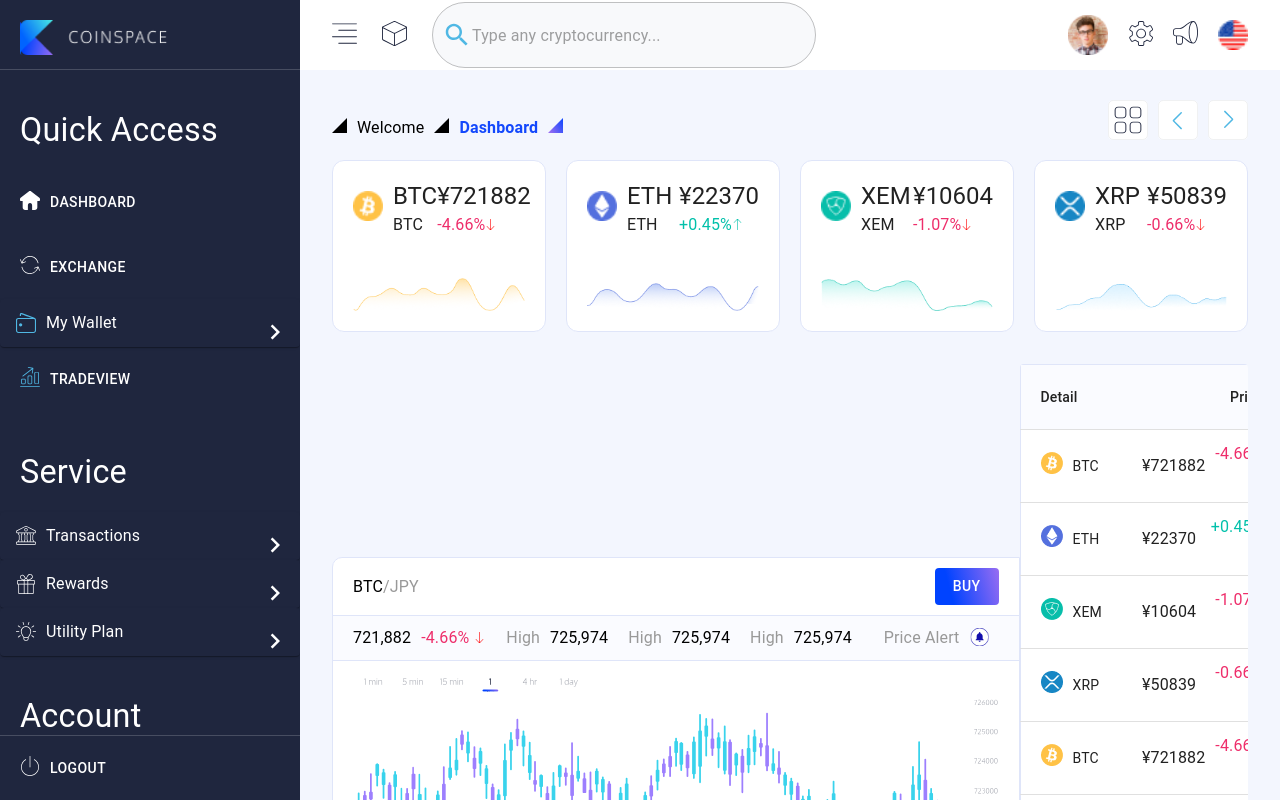
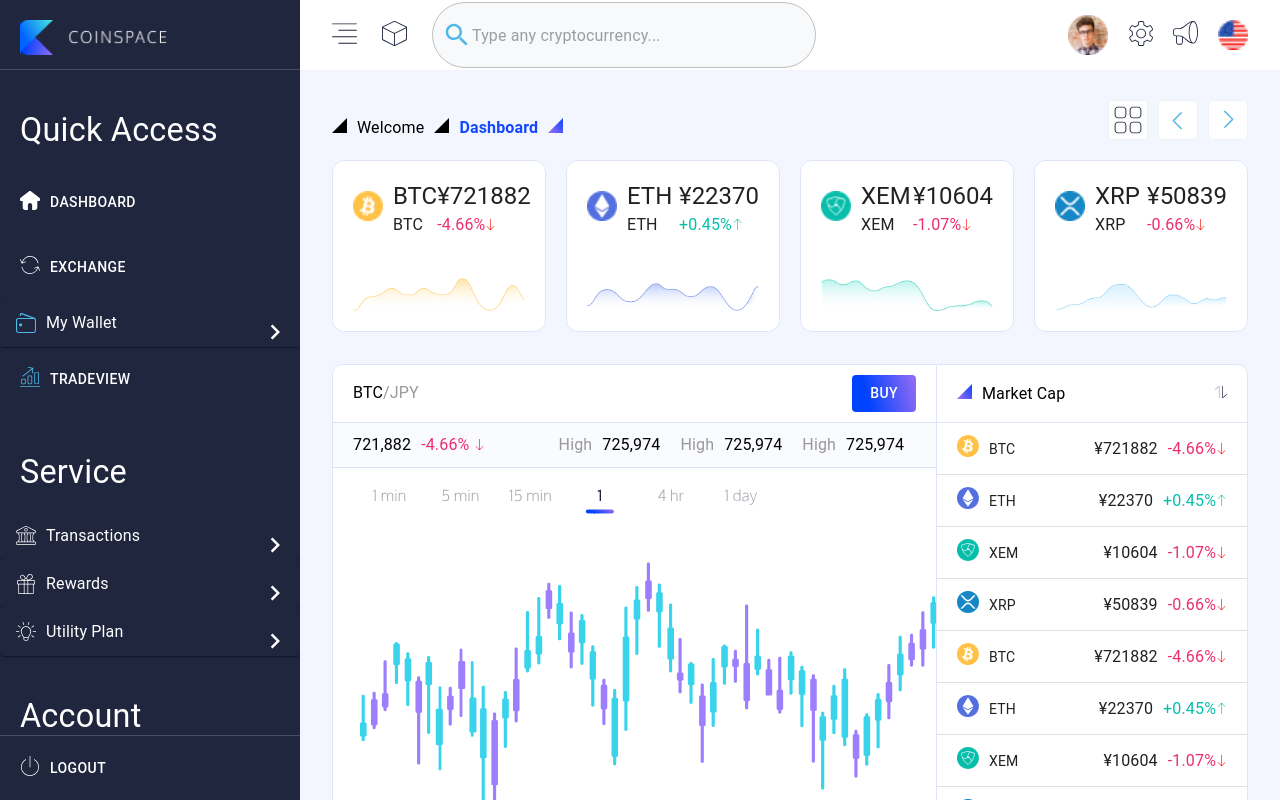
Before and after one commit to neharadialcode/material-ui-dashboard, a Next.js app: page / in a window 1280 px wide. Built offline with nearby package versions, Linux system fonts and the light colour scheme.

Commit message:
scrollbar added

```diff
--- a/components/BTCLeftTable.jsx
+++ b/components/BTCLeftTable.jsx
@@ -14,6 +14,7 @@
 const BTCLeftTable = () => {
   return (
     <Box
+      className="table_sctollbar"
       sx={{
         backgroundColor: "color.white",
         width: "75%",
@@ -58,6 +59,11 @@
       </Box>
       <Box
         sx={{
+          overflow: "auto",
+        }}
+      >
+        <Box
+          sx={{
             padding: "10px 20px",
             display: "flex",
             justifyContent: "space-between",
@@ -66,6 +72,8 @@
             borderTop: "1px solid",
             borderBottom: "1px solid",
             borderColor: "#DFE5F9",
+            overflow: "auto",
+            minWidth: "750px",
           }}
         >
           <Box
@@ -175,14 +183,23 @@
             <RoundNotificationIcon />
           </Box>
         </Box>
+      </Box>
       <TableContainer
         component={Paper}
-        sx={{ boxShadow: "none", width: "100%" }}
+        sx={{ boxShadow: "none", width: "100%", border: 0, height: "100%" }}
       >
-        <Table size="small" aria-label="a dense table">
-          <TableBody>
-            <TableRow>
-              <TableCell sx={{ padding: "12px 20px" }}>
+        <Table
+          size="small"
+          aria-label="a dense table"
+          sx={{
+            border: 0,
+            overflow: "auto",
+            minWidth: "1200px",
+          }}
+        >
+          <TableBody sx={{ border: 0 }}>
+            <TableRow sx={{ border: 0 }}>
+              <TableCell sx={{ padding: "12px 20px", border: 0 }}>
                 <GraphImgTable />
               </TableCell>
             </TableRow>
--- a/components/BTCRightTable.jsx
+++ b/components/BTCRightTable.jsx
@@ -12,42 +12,57 @@
 } from "@mui/material";
 import Paper from "@mui/material/Paper";
 import { sliderData } from "./Helper";
-import { GraphImgTable, UpArrow } from "./Icons";
+import { GraphImgTable, Triangle, UpArrow, UpDownArrows } from "./Icons";
 const BTCRightTable = () => {
   return (
-    <TableContainer component={Paper} sx={{ boxShadow: "none", width: "25%" }}>
-      <Table
+    <Box
       sx={{
-          borderLeft: "1px solid ",
+        backgroundColor: "color.white",
+        width: "25%",
+        minWidth: "310px",
+        borderRadius: "0px 10px 0 0px",
+        border: "1px solid ",
+        borderLeft: 0,
         borderColor: "#DFE5F9",
+        overflow: "hidden",
       }}
-        size="small"
-        aria-label="a dense table"
     >
-        {" "}
-        <TableHead
+      <Box
         sx={{
-            bgcolor: "#FAFBFF",
-            border: "1px solid",
+          display: "flex",
+          justifyContent: "space-between",
+          padding: "16.5px 20px",
+          alignItems: "center",
+          borderBottom: "1px solid",
           borderColor: "#DFE5F9",
         }}
       >
-          <TableRow
+        <Box
           sx={{
-              bgcolor: "#FAFBFF",
-              border: "1px solid",
-              borderColor: "#DFE5F9",
+            display: "flex",
+            justifyContent: "space-between",
+            alignItems: "baseline",
           }}
         >
-            <TableCell sx={{ padding: "20px" }} align="left">
-              Detail
-            </TableCell>
-            <TableCell sx={{ padding: "20px" }} align="right">
-              Price
-            </TableCell>
-          </TableRow>
-        </TableHead>
-        <TableBody>
+          <Triangle color="url(#paint0_linear_0_776)" />
+          <Typography
+            sx={{
+              paddingLeft: "10px",
+            }}
+          >
+            Market Cap
+          </Typography>
+        </Box>
+        <Box>
+          <UpDownArrows />
+        </Box>
+      </Box>
+      <TableContainer
+        component={Paper}
+        sx={{ boxShadow: "none", width: "100%" }}
+      >
+        <Table size="small" aria-label="a dense table">
+          <TableBody sx={{ border: 0 }}>
             {sliderData.map((obj) => (
               <TableRow
                 key={obj.name}
@@ -56,6 +71,7 @@
                   "&:hover": {
                     backgroundColor: "#FAFBFF",
                   },
+                  border: 0,
                 }}
               >
                 <TableCell
@@ -114,6 +130,7 @@
           </TableBody>
         </Table>
       </TableContainer>
+    </Box>
   );
 };
 
--- a/components/BTCchart.jsx
+++ b/components/BTCchart.jsx
@@ -20,7 +20,6 @@
         sx={{
           display: "flex",
           justifyContent: "space-between",
-          alignItems: "center",
         }}
       >
         <BTCLeftTable />
--- a/components/Icons.jsx
+++ b/components/Icons.jsx
@@ -1978,3 +1978,26 @@
     </defs>
   </svg>
 );
+export const UpDownArrows = () => (
+  <svg
+    width="13"
+    height="14"
+    viewBox="0 0 13 14"
+    fill="none"
+    xmlns="http://www.w3.org/2000/svg"
+  >
+    <path
+      fill-rule="evenodd"
+      clip-rule="evenodd"
+      d="M8.59207 0.977698C8.78441 0.977698 8.94003 1.11613 8.94003 1.2868V12.2004L12.317 9.2007C12.4525 9.08013 12.673 9.08013 12.809 9.2007C12.9447 9.32147 12.9447 9.51718 12.809 9.63775L9.28559 12.7676C9.08833 12.9578 8.85457 13.0223 8.59207 13.0223C8.32978 13.0223 8.2441 12.8591 8.2441 12.7676V1.2866C8.2441 1.11594 8.40016 0.977698 8.59207 0.977698Z"
+      fill="#1F263E"
+    />
+    <path
+      opacity="0.4"
+      fill-rule="evenodd"
+      clip-rule="evenodd"
+      d="M5.22947 13.0223C5.03712 13.0223 4.8815 12.8839 4.8815 12.7132L4.8815 1.79956L1.50457 4.7993C1.36906 4.91987 1.14852 4.91987 1.01257 4.7993C0.876833 4.67853 0.876833 4.48282 1.01257 4.36225L4.53594 1.23243C4.73321 1.04219 4.96696 0.977692 5.22947 0.977692C5.49175 0.977692 5.57743 1.14089 5.57743 1.23243L5.57743 12.7134C5.57743 12.8841 5.42137 13.0223 5.22947 13.0223Z"
+      fill="#1F263E"
+    />
+  </svg>
+);
--- a/src/styles/globals.css
+++ b/src/styles/globals.css
@@ -59,3 +59,16 @@
   background-color: rgba(248, 249, 251, 1);
   border: 0;
 }
+.table_sctollbar ::-webkit-scrollbar {
+  height: 4px;
+}
+
+/* Track */
+.table_sctollbar ::-webkit-scrollbar-track {
+  background: white;
+}
+
+/* Handle */
+.table_sctollbar ::-webkit-scrollbar-thumb {
+  background: linear-gradient(75deg, #0043ff 25.69%, #a370f1 105.3%);
+}
```
Lines whose indentation alone changed are shown as unchanged.
